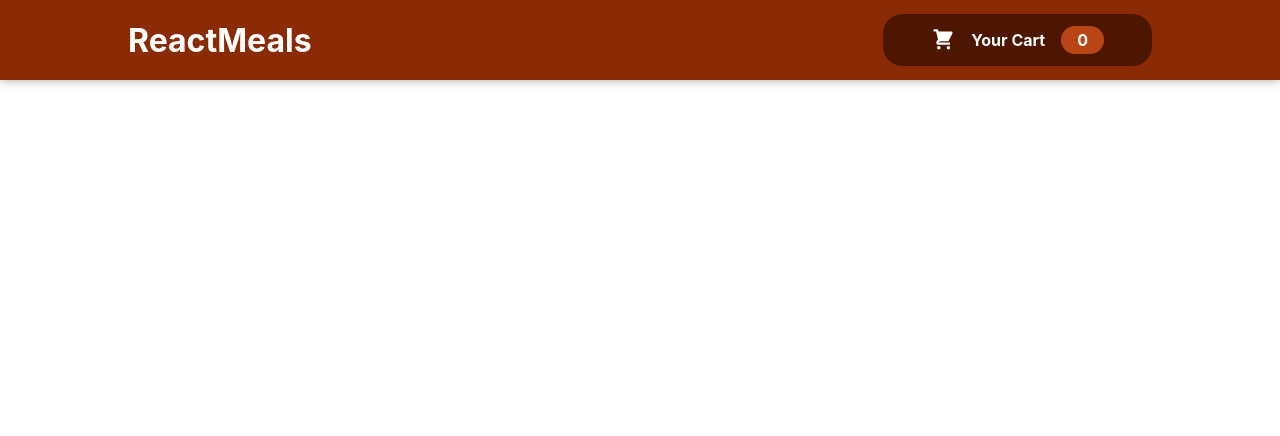
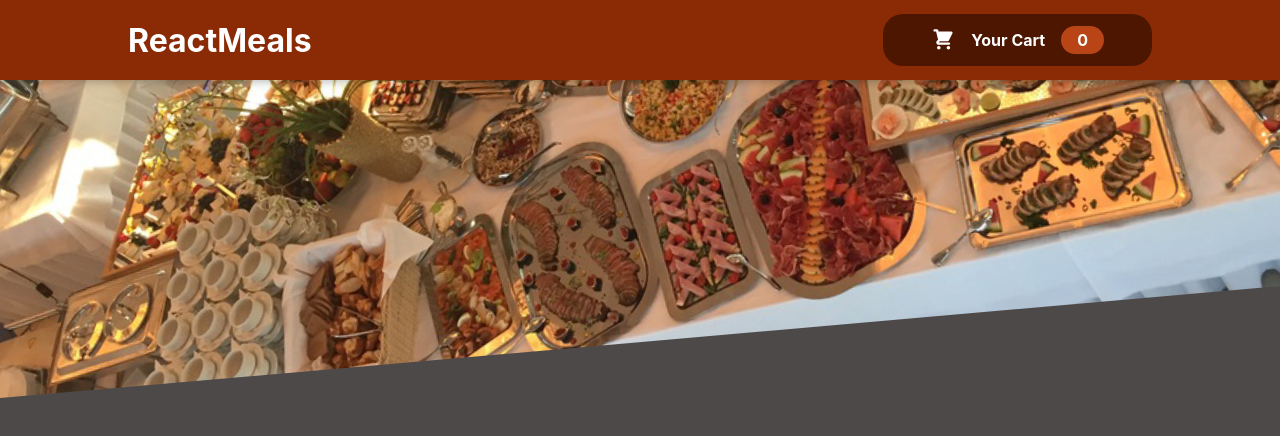
Before and after one commit to Blick7/react-meals, a React (Create React App) app: page / in a window 1280 px wide. Shown: the top 436 px of the page. Built offline with nearby package versions, Linux system fonts and the light colour scheme; the HTML template or start-up script is replaced by a standard one.

Commit message:
feat: add header meals image

```diff
--- a/src/components/Header/Header.js
+++ b/src/components/Header/Header.js
@@ -2,13 +2,19 @@ import React from 'react';
 import HeaderCartButton from '../UI/HeaderCartButton/HeaderCartButton';
 
 import classes from './Header.module.css';
+import mealsImg from '../../assets/jpg/meals.jpg';
 
 const Header = () => {
   return (
-    <div className={classes.header}>
-      <h1>ReactMeals</h1>
-      <HeaderCartButton />
-    </div>
+    <React.Fragment>
+      <div className={classes.header}>
+        <h1>ReactMeals</h1>
+        <HeaderCartButton />
+      </div>
+      <div className={classes['main-image']}>
+        <img src={mealsImg}></img>
+      </div>
+    </React.Fragment>
   );
 };
 
--- a/src/index.css
+++ b/src/index.css
@@ -1,3 +1,7 @@
+html {
+  background-color: rgb(78, 73, 73);
+}
+
 body {
   margin: 0;
   font-family: -apple-system, BlinkMacSystemFont, 'Segoe UI', 'Roboto', 'Oxygen',
```
Also changed, not shown: src/assets/jpg/meals.jpg (added).
